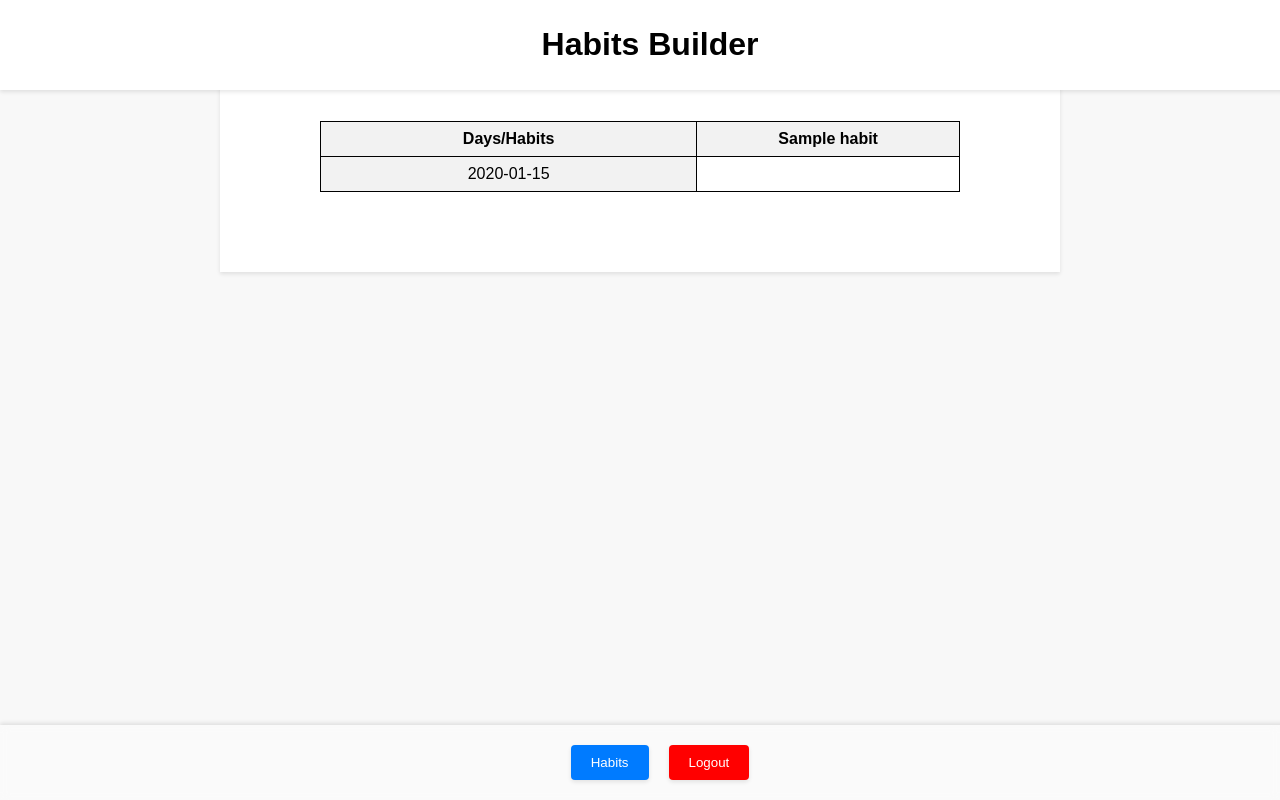
After one commit to Charly-Wolf/habits_app_0.1, a Flask app: template templates/stats.html in a window 1280 px wide. The commit adds this page. Run offline with Flask 2, Linux system fonts and the light colour scheme; tables that the repository leaves empty hold one stand-in row (values such as "Sample post"); the template is opened without the code that fills it: values that come from a table or form of the project are taken from there, most other values are stand-ins (such as "Sample title", 1, 10 or a date in 2020).

Commit message:
Added first version of STATS

```diff
--- a/app.py
+++ b/app.py
@@ -37,7 +37,9 @@ class Habit(db.Model):
     name = db.Column(db.String(100), nullable=False)
     status = db.Column(db.Boolean, default=False)
     #created_at = db.Column(db.DateTime, default=datetime.utcnow)
-    logs = db.relationship('HabitLog', backref='habit', lazy=True)
+    @property
+    def logs(self):
+        return HabitLog.query.filter_by(habit_id=self.habit_id).all()
 
 
 class HabitLog(db.Model):
@@ -139,9 +141,16 @@ def get_current_user_habits_in_a_dictionary(user_id):
         habit_data = {
             "habit_id": habit.habit_id,
             "name": habit.name,
-            "status": habit.status
+            "status": habit.status,
+            "logs": [{"log_id": log.log_id, "log_date": log.log_date} for log in habit.logs]
         }
         habit_list.append(habit_data)
+
+    print("\n\n")
+    for habit in habits:
+        print(f"Habit: {habit.name}")
+        for log in habit.logs:
+            print(str(log.log_date.date()))
 
     return habit_list
 
@@ -325,6 +334,44 @@ def update_habit_name(habit_id):
     except Exception as e:
         return jsonify({'message': 'An error occurred while updating the habit name.'}), 500
 
+#####################################################
+
+
+@app.route('/stats', methods=['GET'])
+def stats():
+    user_id = request.cookies.get('user_id')
+    if user_id is None:
+        return redirect(url_for('login'))
+
+    habits = get_current_user_habits_in_a_dictionary(user_id)
+    log_entries = HabitLog.query.all()
+
+    data = []
+
+    for habit in habits:
+        habit_data = {
+            "habit_id": habit["habit_id"],
+            "name": habit["name"],
+            "logs": [],
+        }
+        for log_entry in log_entries:
+            if log_entry.habit_id == habit["habit_id"]:
+                habit_data["logs"].append({
+                    "log_date": log_entry.log_date.date(),
+                    "status": True,
+                })
+        data.append(habit_data)
+
+        log_dates = [entry.log_date.date() for entry in log_entries]
+        start_date = min(log_dates) if log_dates else datetime.today().date()
+        end_date = max(log_dates) if log_dates else datetime.today().date()
+        days = [start_date + timedelta(days=i) for i in range((end_date - start_date).days + 1)]
+
+    return render_template('stats.html', habits=data, days=days)
+
+
+########################################################
+
 
 @app.route('/')
 def index():
--- /dev/null
+++ b/static/stats.css
@@ -0,0 +1,119 @@
+body {
+  font-family: Arial, sans-serif;
+  margin: 0;
+  padding: 0;
+  background-color: #f8f8f8;
+}
+
+.container {
+  max-width: 800px;
+  margin: 0 auto;
+  padding: 20px;
+  background-color: #fff;
+  box-shadow: 0 2px 4px rgba(0, 0, 0, 0.1);
+  display: flex;
+  flex-direction: column;
+  align-items: center;
+}
+
+header {
+  text-align: center;
+  margin-bottom: 20px;
+  position: fixed; /* Add fixed positioning */
+  top: 0; /* Stick the header to the top */
+  left: 0;
+  width: 100%; /* Make the header full-width */
+  background-color: #fff; /* Add a background color */
+  box-shadow: 0 2px 4px rgba(0, 0, 0, 0.1);
+  padding: 5px 10px; /* Add some padding for spacing */
+  z-index: 1000; /* Ensure the header appears above other content */
+}
+
+main {
+  width: 100%;
+  padding: 100px 0 60px; /* Add padding at the top to create space for the fixed header */
+  border-top: 1px solid #eee;
+  display: flex;
+  flex-direction: column;
+  align-items: center;
+}
+
+.table-container {
+  overflow: auto;
+  width: 80%;
+}
+
+.habit-table {
+  border-collapse: collapse;
+  width: 100%;
+}
+
+.habit-table th,
+.habit-table td {
+  border: 1px solid black;
+  padding: 8px;
+  text-align: center;
+}
+
+.habit-table th {
+  background-color: #f2f2f2;
+}
+
+footer {
+  position: fixed;
+  bottom: 0; /* Adjust the top value as needed to position the buttons below the header */
+  left: 0;
+  width: 100%;
+  background-color: rgba(255, 255, 255, 0.35); /* Semi-transparent background */
+  box-shadow: 0 -2px 4px rgba(0, 0, 0, 0.1);
+  padding: 20px;
+  z-index: 999; /* Ensure the buttons appear above other content */
+  display: flex;
+  backdrop-filter: blur(5px); /* Apply a blur effect */
+  justify-content: center;
+}
+
+footer button {
+  margin: 0 10px;
+  padding: 10px 20px;
+  background-color: #007bff;
+  color: #fff;
+  border: none;
+  border-radius: 4px;
+  cursor: pointer;
+  transition: background-color 0.3s, transform 0.2s;
+  box-shadow: 0 2px 4px rgba(0, 0, 0, 0.1);
+}
+
+footer button:hover {
+  background-color: #0056b3;
+  transform: scale(1.05);
+}
+
+footer button:active {
+  transform: scale(0.95);
+}
+
+#logout {
+  background-color: red;
+}
+
+/* Make the first column fixed */
+.habit-table th:first-child,
+.habit-table td:first-child {
+  position: sticky;
+  left: 0;
+  background-color: #f2f2f2;
+  z-index: 1;
+}
+
+/* Style for the rest of the cells in the first column */
+.habit-table tbody tr td:first-child {
+  border-right: 1px solid black;
+}
+
+/* Adjust the width of the first column */
+.habit-table th:first-child,
+.habit-table td:first-child {
+  min-width: 150px;
+}
--- /dev/null
+++ b/static/stats.js
@@ -0,0 +1,70 @@
+async function fetchHabits() {
+  try {
+    const headers = {
+      //"Authorization": `Bearer ${token}`,
+      "Content-Type": "application/json",
+    };
+
+    const response = await fetch("/habits", {
+      method: "GET",
+      credentials: "include", // Include cookies with the request
+    });
+
+    if (response.ok) {
+      const habits = await response.json();
+
+      habits.forEach((habit) => {
+        habit.logs.forEach((log) => {
+          const formattedDate = new Date(log.log_date)
+            .toISOString()
+            .split("T")[0];
+          const cell = document.getElementById(
+            `${habit.habit_id}_${formattedDate}`
+          );
+          if (cell) {
+            cell.textContent = "✅";
+          } else {
+            console.log(
+              `Cell for ${habit.name} - ${log.log_date} does NOT exist`
+            );
+          }
+        });
+      });
+    } else {
+      // TODO Handle fetch habits error
+    }
+  } catch (error) {
+    console.error("Error fetching habits:", error);
+    // Handle error
+  }
+
+  const logoutButton = document.getElementById("logout");
+
+  logoutButton.addEventListener("click", async () => {
+    try {
+      const response = await fetch("/logout", {
+        method: "POST",
+      });
+
+      if (response.ok) {
+        // Clear any local storage or other client-side data if needed
+        window.location.href = "/login"; // Redirect to the login page after successful logout
+      } else {
+        console.error("Logout failed");
+      }
+    } catch (error) {
+      console.error("An error occurred during logout:", error);
+    }
+  });
+
+  const backToHabitsListButton = document.getElementById("back-to-habits");
+  backToHabitsListButton.addEventListener(
+    "click",
+    () => (window.location.href = "/")
+  );
+
+  // const addHabitButton = document.getElementById("add-button");
+  // addHabitButton.addEventListener("click", () => {alert("NOT YET IMPLEMENTED")});
+}
+
+fetchHabits();
--- a/static/styles.css
+++ b/static/styles.css
@@ -253,6 +253,10 @@ button {
   background-color: red;
 }
 
+#stats {
+  display: none;
+}
+
 /* For screens with a maximum width of 600px */
 @media (max-width: 600px) {
   .container {
--- a/templates/index.html
+++ b/templates/index.html
@@ -23,6 +23,7 @@
       </main>
     </div>
     <footer>
+      <button id="stats">Stats</button>
       <button id="back-to-habits">Back to Habits</button>
       <button id="add-button">Add Habit</button>
       <button id="logout">Logout</button>
--- /dev/null
+++ b/templates/stats.html
@@ -0,0 +1,48 @@
+<!DOCTYPE html>
+<html>
+  <head>
+    <meta charset="UTF-8" />
+    <meta name="viewport" content="width=device-width, initial-scale=1.0" />
+    <title>Habits Builder</title>
+    <link rel="stylesheet" type="text/css" href="/static/stats.css" />
+  </head>
+  <body>
+    <div class="container">
+      <header>
+        <h1>Habits Builder</h1>
+      </header>
+      <main>
+        <div class="table-container">
+          <table class="habit-table">
+            <thead>
+              <tr>
+                <th>Days/Habits</th>
+                {% for habit in habits %}
+                <th>{{ habit.name }}</th>
+                {% endfor %}
+              </tr>
+            </thead>
+            <tbody>
+              {% for day in days %}
+              <tr>
+                <td>{{ day.strftime('%Y-%m-%d') }}</td>
+                {% for habit in habits %}
+                <td
+                  id="{{ habit.habit_id }}_{{ day.strftime('%Y-%m-%d') }}"
+                ></td>
+                {% endfor %}
+              </tr>
+              {% endfor %}
+            </tbody>
+          </table>
+        </div>
+      </main>
+    </div>
+    <footer>
+      <button id="back-to-habits">Habits</button>
+      <!-- <button id="add-button">Add Habit</button> -->
+      <button id="logout">Logout</button>
+    </footer>
+    <script src="/static/stats.js"></script>
+  </body>
+</html>
```
Also changed, not shown: static/app.js (+12 -5 lines).
